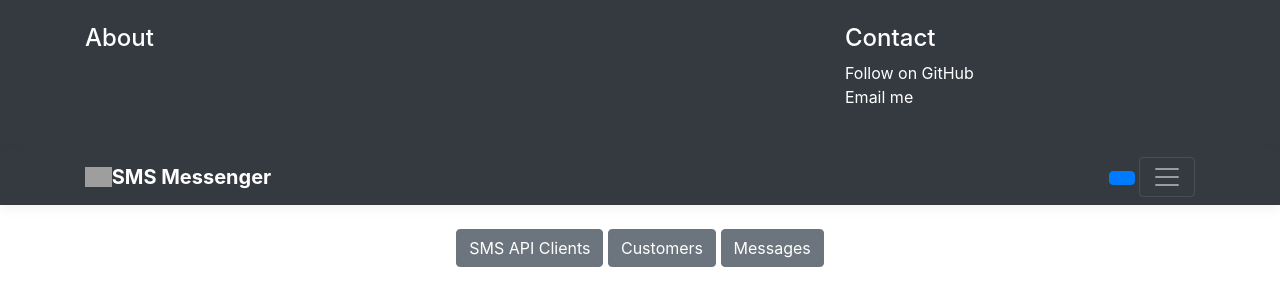
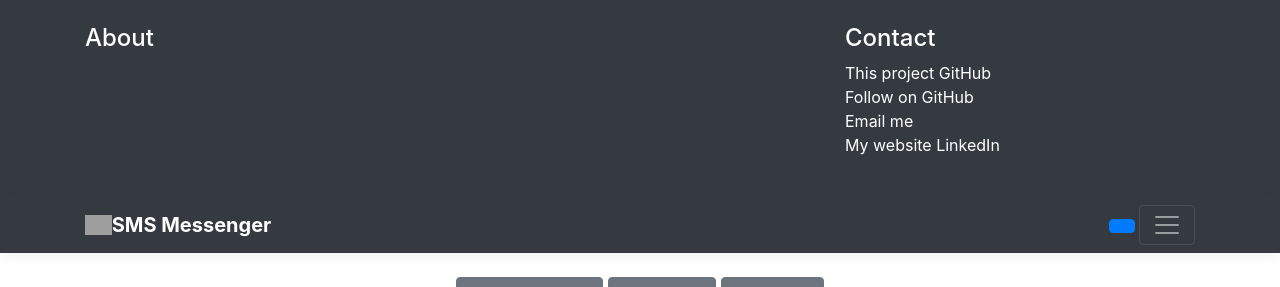
Before and after one commit to cunhasb/sms-messages, a Flask app: template templates/customers/customers.html in a window 1280 px wide, after a click that opens the changed part. Shown: the top 287 px of the page. Run offline with Flask 2, Linux system fonts and the light colour scheme; the template is opened without the code that fills it, so the values that code supplies are empty; some libraries are stand-ins or nearby versions; grey boxes are pictures that could not be loaded.

Commit message:
added some menu links

```diff
--- a/templates/base.html
+++ b/templates/base.html
@@ -32,8 +32,11 @@
             <div class="col-sm-4 offset-md-1 py-4">
               <h4 class="text-white">Contact</h4>
               <ul class="list-unstyled">
+                <li><a href="https://github.com/cunhasb/sms-messages" class="text-white" target"_top">This project GitHub</a></li>
                 <li><a href="https://github.com/cunhasb" class="text-white" target"_top">Follow on GitHub</a></li>
-                <li><a href="mailto:Fabiano%20Cunha%3cfabianocunhadev@gmail.com%3e?Subject=Hello%20from%20Restaurants%20Menu" target="_top" class="text-white">Email me</a></li>
+                <li><a href="" target="_top" class="text-white">Email me</a></li>
+                <a href="https://fabianocunha.io/" target="_blank" class="text-white">My website</a></li>
+                <a href="https://www.linkedin.com/in/fabiano-cunha/" target="_blank" class="text-white">LinkedIn</a></li>
               </ul>
             </div>
           </div>
--- a/templates/base2.html
+++ b/templates/base2.html
@@ -7,7 +7,7 @@
     <meta name="author" content="">
     <link rel="icon" href="https://lh3.googleusercontent.com/09-O3SO0jA16SJlgIKEUxko5GAtvUJDbn88ROSmaFLS8qiGu5F9u65d8wSYFkintPzMBGA=s114">
 
-    <title>Signin Template for Bootstrap</title>
+    <title>Sign In</title>
 
     <!-- Bootstrap core CSS -->
     <link rel="stylesheet" href="https://maxcdn.bootstrapcdn.com/bootstrap/4.0.0/css/bootstrap.min.css" integrity="sha384-Gn5384xqQ1aoWXA+058RXPxPg6fy4IWvTNh0E263XmFcJlSAwiGgFAW/dAiS6JXm" crossorigin="anonymous">
```
